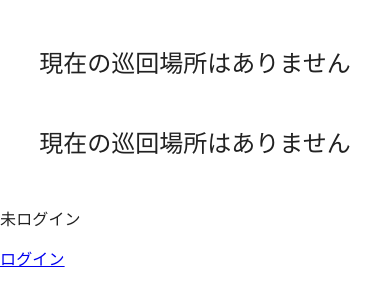
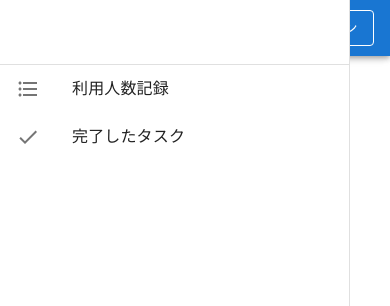
Before and after one commit to koo-arch/instruct, a React (Create React App) app in the folder instruct-frontend/: page / in a window 390 px wide. Shown: the top 306 px of the page. Built offline with nearby package versions, Linux system fonts and the light colour scheme; no server answers.

Commit message:
create ResponsiveDrawer

```diff
--- a/instruct-frontend/src/App.js
+++ b/instruct-frontend/src/App.js
@@ -1,6 +1,7 @@
 import React from 'react';
 import { BrowserRouter, Routes, Route } from 'react-router-dom';
 import { ContextProvider } from './components/customContexts';
+import ResponsiveDrawer from './components/responsiveDrawer';
 import Top from './pages/top';
 import Login from './pages/login';
 import Register from './pages/register';
@@ -18,6 +19,7 @@ const App = () => {
       <CssBaseline/>
       <BrowserRouter>
         <ContextProvider>
+          <ResponsiveDrawer>
             <Routes>
               <Route path='/' element={<Top/>}/>
               <Route path='/login' element={<Login/>}/>
@@ -29,6 +31,7 @@ const App = () => {
               <Route path="/records" element={<Records/>}/>
               <Route path="*" element={<NotFound />}/>
             </Routes>
+          </ResponsiveDrawer>
         </ContextProvider>
       </BrowserRouter>
     </ThemeProvider>
--- /dev/null
+++ b/instruct-frontend/src/components/accountButton.js
@@ -0,0 +1,77 @@
+import React, { useState } from 'react';
+import { useSelector } from 'react-redux';
+import { Link } from 'react-router-dom';
+import useLogout from '../hooks/useLogout';
+import { IconButton, Menu, MenuItem, Button } from '@mui/material';
+import AccountCircle from '@mui/icons-material/AccountCircle';
+
+const AccountButton = () => {
+    const isAuthenticated = useSelector(state => state.auth.isAuthenticated);
+    const [anchorEl, setAnchorEl] = useState(null);
+    const logout = useLogout();
+
+    const handleMenu = (e) => {
+        setAnchorEl(e.currentTarget);
+    };
+
+    const handleClose = () => {
+        setAnchorEl(null);
+    };
+    return (
+        <div>
+            {isAuthenticated &&
+            <div>
+                <IconButton
+                    size="large"
+                    aria-label="account of current user"
+                    aria-controls="menu-appbar"
+                    aria-haspopup="true"
+                    onClick={handleMenu}
+                    color="inherit"
+                >
+                    <AccountCircle />
+                </IconButton>
+                <Menu
+                    id="menu-appbar"
+                    anchorEl={anchorEl}
+                    anchorOrigin={{
+                        vertical: 'top',
+                        horizontal: 'right',
+                    }}
+                    keepMounted
+                    transformOrigin={{
+                        vertical: 'top',
+                        horizontal: 'right',
+                    }}
+                    open={Boolean(anchorEl)}
+                    onClose={handleClose}
+                >
+                    <MenuItem component={Link} to={"/account"} onClick={handleClose}>
+                        アカウント設定
+                    </MenuItem>
+                    <MenuItem
+                        onClick={() => {
+                            handleClose();
+                            logout();
+                        }}
+                    >
+                        ログアウト
+                    </MenuItem>
+                </Menu>
+            </div>
+            }
+            {!isAuthenticated &&
+            <Button
+                color='inherit'
+                variant="outlined"
+                component={Link}
+                to={"/login"}
+            >
+                ログイン
+            </Button>
+            }
+        </div>
+  )
+}
+
+export default AccountButton;
--- /dev/null
+++ b/instruct-frontend/src/components/responsiveDrawer.js
@@ -0,0 +1,157 @@
+import React, { useState } from 'react';
+import useFetchUserInfo from '../hooks/useFetchUserInfo';
+import AccountButton from './accountButton';
+import { useSelector } from 'react-redux/es/hooks/useSelector';
+import { Link } from 'react-router-dom';
+import {
+    CssBaseline,
+    AppBar,
+    IconButton,
+    Box,
+    Typography,
+    Drawer,
+    Divider,
+    List,
+    ListItem,
+    ListItemButton,
+    ListItemIcon,
+    ListItemText,
+    Toolbar,
+} from '@mui/material';
+import FormatListBulletedIcon from '@mui/icons-material/FormatListBulleted';
+import DoneIcon from '@mui/icons-material/Done';
+import MenuIcon from '@mui/icons-material/Menu';
+
+const drawerWidth = 350;
+
+const ResponsiveDrawer = ({ children }) => {
+    // Reduxから認証情報を取得
+    const isAuthenticated = useSelector(state => state.auth.isAuthenticated);
+    const user = useSelector(state => state.auth.user);
+
+    // ドロワー（サイドメニュー）の状態を管理
+    const [open, setOpen] = useState(false);
+
+    // ドロワーの開閉を制御する関数
+    const handleDrawerToggle = () => {
+        setOpen(!open);
+    };
+
+    // ドロワー内のリストアイテムの内容を設定
+    const drawer = (
+        <div>
+            <List>
+                {isAuthenticated ?
+                    // ログインしている場合はユーザー名を表示するリストアイテム
+                    <div>
+                        <ListItemButton component={Link} to="/account" onClick={handleDrawerToggle}>
+                            <ListItemText primary={user.username} />
+                        </ListItemButton>
+                    </div>
+                    :
+                    // ログインしていない場合は空のToolbarを表示
+                    <Toolbar />
+                }
+                <Divider />
+                {/* 利用人数記録へのリンクを表示するリストアイテム */}
+                <ListItemButton component={Link} to="/records" onClick={handleDrawerToggle}>
+                    <ListItemIcon>
+                        <FormatListBulletedIcon />
+                    </ListItemIcon>
+                    <ListItemText primary="利用人数記録" />
+                </ListItemButton>
+                {/* 完了したタスクへのリンクを表示するリストアイテム */}
+                <ListItemButton component={Link} to="/finished" onClick={handleDrawerToggle}>
+                    <ListItemIcon>
+                        <DoneIcon />
+                    </ListItemIcon>
+                    <ListItemText primary="完了したタスク" />
+                </ListItemButton>
+            </List>
+        </div>
+    );
+
+    // ユーザー情報をフェッチするカスタムフックを使用
+    useFetchUserInfo();
+
+    return (
+        <Box sx={{
+            flexGrow: 1,
+            display: 'flex',
+        }}>
+            {/* ヘッダーコンポーネント */}
+            <CssBaseline />
+            <AppBar
+                position="fixed"
+                sx={{
+                    width: { md: `calc(100% - ${drawerWidth}px)` },
+                    ml: { md: `${drawerWidth}px` },
+                }}
+            >
+                <Toolbar>
+                    {/* メニューアイコン：モバイルデバイスでドロワーを開閉 */}
+                    <IconButton
+                        color="inherit"
+                        aria-label="open drawer"
+                        edge="start"
+                        onClick={handleDrawerToggle}
+                        sx={{ mr: 2, display: { md: 'none' } }}
+                    >
+                        <MenuIcon />
+                    </IconButton>
+                    {/* ページタイトル */}
+                    <Typography variant="h6" sx={{ flexGrow: 1 }}>
+                        巡回記録
+                    </Typography>
+                    {/* アカウント関連のボタン */}
+                    <AccountButton />
+                </Toolbar>
+            </AppBar>
+            {/* メインコンテンツ */}
+            <Box
+                component="nav"
+                sx={{ width: { md: drawerWidth }, flexShrink: { md: 0 } }}
+                aria-label="mailbox folders"
+            >
+                {/* レスポンシブなドロワー（サイドメニュー） */}
+                <Drawer
+                    open={open}
+                    onClose={handleDrawerToggle}
+                    variant="temporary"
+                    ModalProps={{
+                        keepMounted: true, // モバイルデバイスでのパフォーマンス向上のため
+                    }}
+                    sx={{
+                        display: { sm: 'block', md: 'none' },
+                        '& .MuiDrawer-paper': { boxSizing: 'border-box', width: drawerWidth },
+                    }}
+                >
+                    {drawer}
+                </Drawer>
+                {/* デスクトップバージョンのドロワー */}
+                <Drawer
+                    variant="permanent"
+                    sx={{
+                        display: { sm: 'none', md: 'block' },
+                        '& .MuiDrawer-paper': { boxSizing: 'border-box', width: drawerWidth },
+                    }}
+                    open
+                >
+                    {drawer}
+                </Drawer>
+                </Box>
+                {/* メインコンテンツ */}
+                <Box
+                    component="main"
+                    sx={{ flexGrow: 1, p: 3, width: { md: `calc(100% - ${drawerWidth}px)` } }}
+                >
+                    <Toolbar />
+                    {children}
+                </Box>
+            {/* フッター */}
+            <Toolbar />
+        </Box>
+    );
+};
+
+export default ResponsiveDrawer;
--- a/instruct-frontend/src/hooks/useFetchUserInfo.js
+++ b/instruct-frontend/src/hooks/useFetchUserInfo.js
@@ -7,40 +7,37 @@ import { useDispatch } from 'react-redux';
 import { loginSuccess } from '../redux/authSlice';
 import urls from '../api/urls';
 
-
 const useFetchUserInfo = () => {
-    const [cookies, ] = useCookies(["accesstoken", "refreshtoken"]);
+    const [cookies] = useCookies(["accesstoken", "refreshtoken"]);
     const authAxios = useAuthAxios();
     const { setSnackbarStatus } = useCustomContext();
     const dispatch = useDispatch();
     const logout = useLogout();
 
+    useEffect(() => {
         const fetchUserInfo = async () => {
             try {
-            const res = await authAxios.get(urls.UserInfo)
+                if (!!cookies.accesstoken) {
+                    const res = await authAxios.get(urls.UserInfo);
                     dispatch(loginSuccess({
                         username: res.data.username,
                         email: res.data.email,
                     }));
-            return res.data
+                }
             } catch (err) {
                 logout();
                 console.log(err);
                 setSnackbarStatus({
                     open: true,
                     severity: "error",
-                message: `エラーが発生しました。再度ログインしてください。(code:${err.response.status})`,
+                    message: "エラーが発生しました。再度ログインしてください。",
                 });
             }
-    }
+        };
 
-    useEffect(() => {
-        if (!!cookies.accesstoken) {
-            fetchUserInfo()
-        }
-    },[dispatch])
+        fetchUserInfo();
+    }, [cookies, dispatch]);
 
-    return fetchUserInfo;
 }
 
 export default useFetchUserInfo;
--- a/instruct-frontend/src/pages/top.js
+++ b/instruct-frontend/src/pages/top.js
@@ -1,34 +1,14 @@
 import React from 'react';
-import { Link } from 'react-router-dom';
-import { useSelector } from 'react-redux';
 import PatrolStatus from '../features/patrolStatus';
 import CountUsersStatus from '../features/countUsersRecord/countUsersStatus';
-import useFetchUserInfo from '../hooks/useFetchUserInfo';
-import useLogout from '../hooks/useLogout';
+import { Box } from '@mui/material';
 
 const Top = () => {
-    const isAuthenticated = useSelector((state) => state.auth.isAuthenticated);
-    const user = useSelector((state) => state.auth.user);
-    const logout = useLogout();
-
-    useFetchUserInfo();
-
     return (
-        <div>
+        <Box>
             <PatrolStatus/>
             <CountUsersStatus/>
-            {isAuthenticated ?
-                <div>
-                    <p>ログイン中: {user.username} {user.email}</p>
-                    <button onClick={logout}>ログアウト</button>
-                </div>
-            :
-                <div>
-                    <p>未ログイン</p>
-                    <Link to={'/login'}>ログイン</Link>
-                </div>
-            }
-        </div>
+        </Box>
     )
 }
 
```
Also changed, not shown: 1 other file (tests, documents, lock files or other folders). Lines whose indentation alone changed are shown as unchanged.
